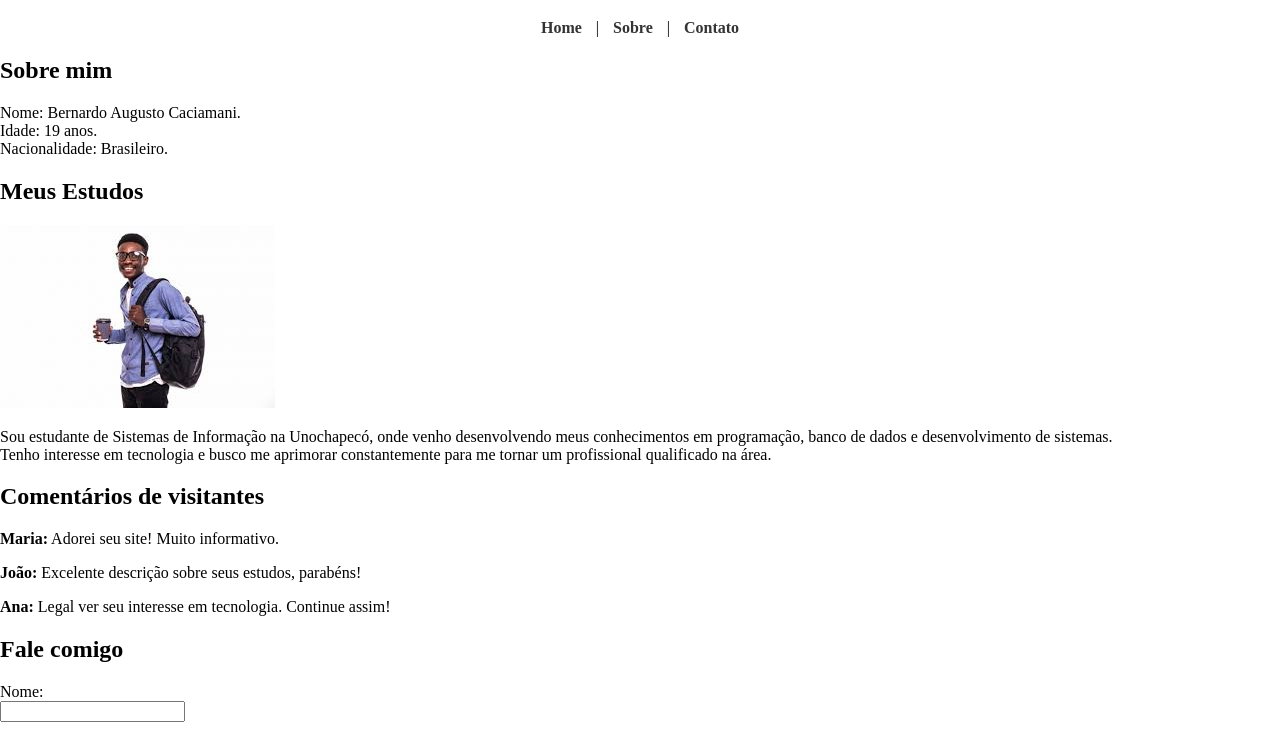
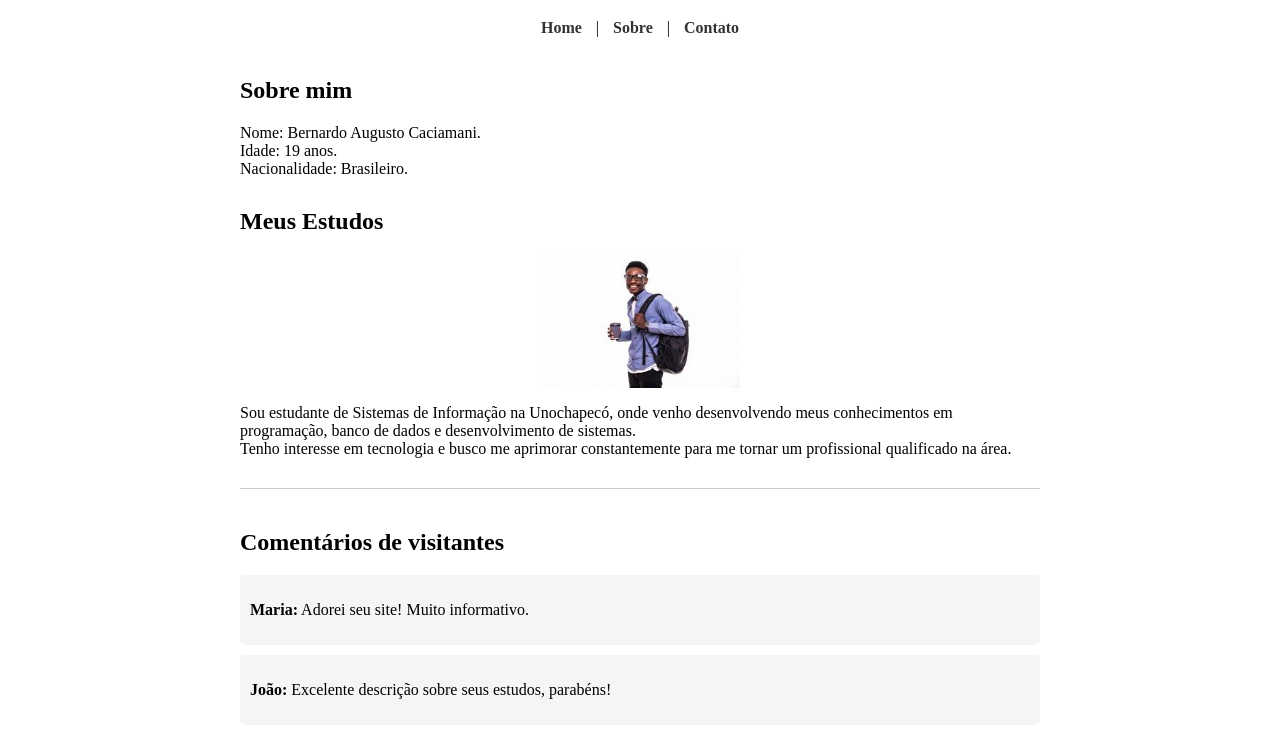
Before and after one commit to BernardoUNO/portfolio-bernardoc, a plain HTML site: page trabalho2/index.html in a window 1280 px wide. Shown: the part 61-793 px from the top of the page. Drawn offline with Linux system fonts and the light colour scheme.

Commit message:
Update stilo.css

```diff
--- a/trabalho2/stilo.css
+++ b/trabalho2/stilo.css
@@ -1,14 +1,23 @@
+/* Header e Navbar */
 header {
-    text-align: center; /* centraliza o h1 e a navbar */
+    text-align: center;
 }
 
 nav a {
-    text-decoration: none; /* remove sublinhado */
-    margin: 0 10px;        /* espaço entre links */
+    text-decoration: none;
+    margin: 0 10px;
     color: #333;
     font-weight: bold;
 }
 
+/* Imagem centralizada */
+.imagem-central {
+    display: block;
+    margin: 10px auto;
+    max-width: 200px;
+}
+
+/* Layout da página */
 html, body {
     height: 100%;
     margin: 0;
@@ -21,12 +30,32 @@ body {
 
 main {
     flex: 1;
+    padding: 20px;
+    max-width: 800px;
+    margin: 0 auto;
 }
 
+section {
+    margin-bottom: 30px;
+}
+
+/* Footer */
 footer {
     background: #333;
     color: white;
     text-align: center;
     padding: 5px 0;
+}
 
+/* Comentários fictícios */
+#comentarios {
+    border-top: 1px solid #ccc;
+    padding-top: 20px;
 }
+
+.comentario {
+    background-color: #f5f5f5;
+    padding: 10px;
+    margin-bottom: 10px;
+    border-radius: 5px;
+}
```
